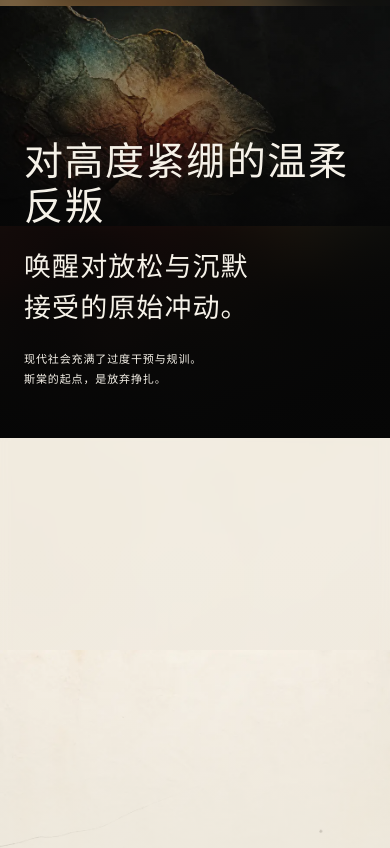
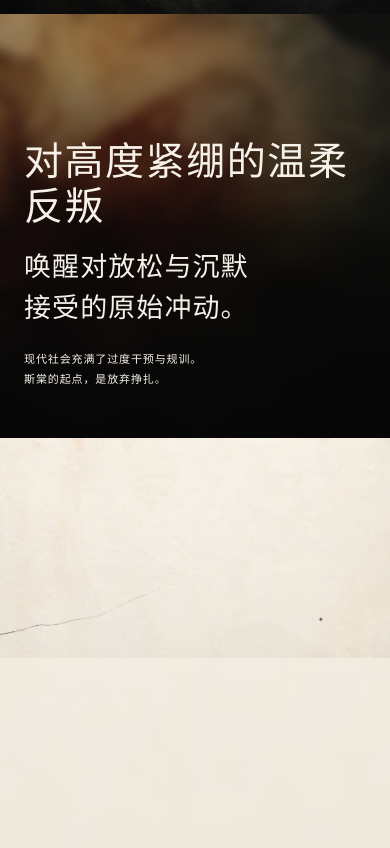
Before and after one commit to liuchui000-web/sitang-website, a plain HTML site: page index.html in a window 390 px wide. Shown: the part 2537-3385 px from the top of the page. Drawn offline with Linux system fonts and the light colour scheme.

Commit message:
Remove mobile philosophy transition gaps

```diff
--- a/styles.css
+++ b/styles.css
@@ -398,6 +398,7 @@ footer { display: flex; justify-content: space-between; margin-top: auto; paddin
     width: 100%;
     height: 100%;
     object-fit: contain;
+    object-position: center top !important;
   }
   .philosophy-page::before {
     content: "";
@@ -405,13 +406,13 @@ footer { display: flex; justify-content: space-between; margin-top: auto; paddin
     z-index: 0;
     inset: -22px;
     background: #090909 var(--art-bg, none) center / cover no-repeat;
-    filter: blur(18px);
-    opacity: .72;
-    transform: scale(1.06);
+    filter: blur(6px);
+    opacity: .9;
+    transform: scale(1.02);
   }
   .philosophy-light::before {
     background-color: #eee9dd;
-    opacity: .5;
+    opacity: .82;
   }
   .philosophy-page::after {
     display: block;
```
